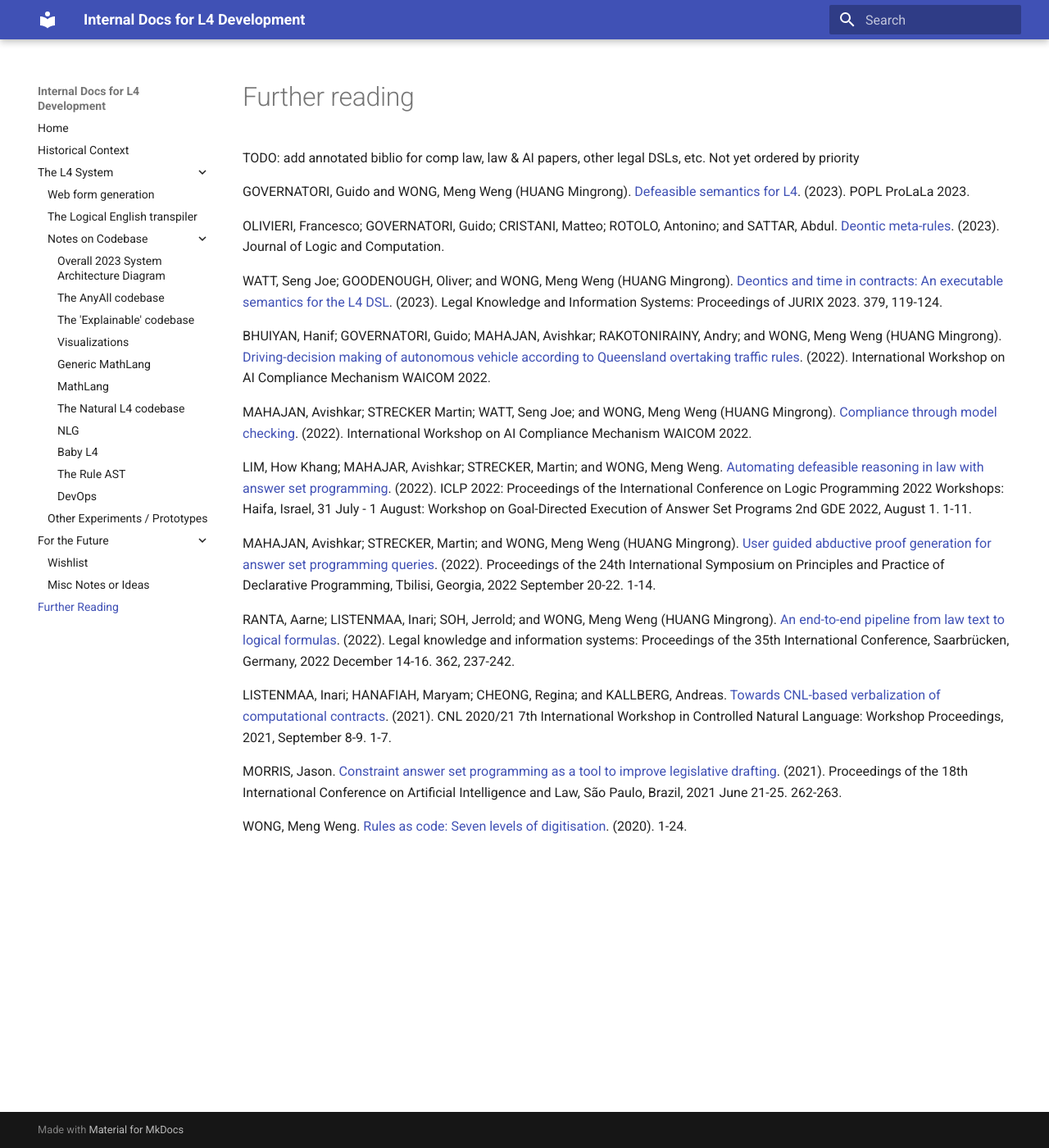
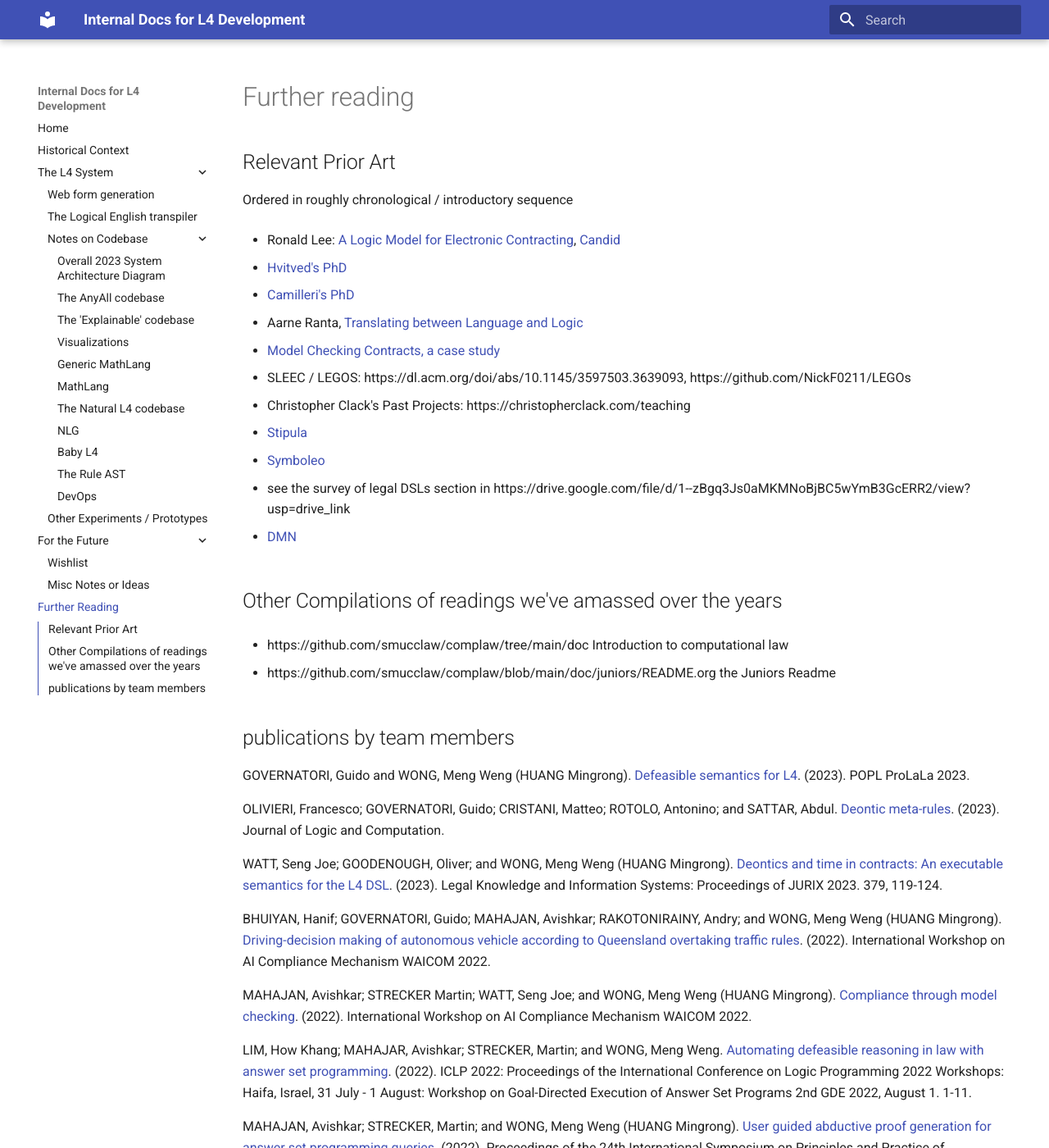
Before and after one commit to smucclaw/internal_docs, an MkDocs documentation site: the page built from docs/further_reading.md, in a window 1280 px wide and 1400 px high. Shown: the whole window at 82% size. Built offline with MkDocs 1.6.1 and Material for MkDocs 9.7.7, drawn with Linux system fonts in a browser that asks for light colours.

Commit message:
add my take on further readings

```diff
--- a/docs/further_reading.md
+++ b/docs/further_reading.md
@@ -1,6 +1,38 @@
 # Further reading
 
-TODO: add annotated biblio for comp law, law & AI papers, other legal DSLs, etc. Not yet ordered by priority
+## Relevant Prior Art
+
+Ordered in roughly chronological / introductory sequence
+
+  - Ronald Lee: [A Logic Model for Electronic Contracting](https://drive.google.com/file/d/1G6m1cDqu2JuVh3ySEfM-5PfiWZ90TvbO/view?usp=drive_link), [Candid](https://drive.google.com/file/d/1K8bZP8GphlT_YX7kR-nadVwcxNHMswTe/view?usp=drive_link)
+
+  - [Hvitved's PhD](https://drive.google.com/file/d/1sLmVMZqHhQDzj8dikKt-8CNemF-nGCn1/view?usp=drive_link)
+
+  - [Camilleri's PhD](https://drive.google.com/file/d/15qyDzov2_Ohr4iK7xiFR_5hI49stcrHJ/view?usp=drive_link)
+
+  - Aarne Ranta, [Translating between Language and Logic](https://drive.google.com/file/d/1q__9Dw_u0wTF5At7CvvsLp9Y6h2KFfZB/view?usp=drive_link)
+
+  - [Model Checking Contracts, a case study](https://drive.google.com/file/d/1a9ptQlFHvHWjZr7SLsl01HHH-f1xAWJG/view?usp=drive_link)
+
+  - SLEEC / LEGOS: https://dl.acm.org/doi/abs/10.1145/3597503.3639093, https://github.com/NickF0211/LEGOs
+
+  - Christopher Clack's Past Projects: https://christopherclack.com/teaching
+
+  - [Stipula](https://cris.unibo.it/handle/11585/896616)
+
+  - [Symboleo](https://drive.google.com/file/d/1lY9Nnn9NfjWp1j4ji6_NmkcQcKOXcJR6/view?usp=drive_link)
+
+  - see the survey of legal DSLs section in https://drive.google.com/file/d/1--zBgq3Js0aMKMNoBjBC5wYmB3GcERR2/view?usp=drive_link
+
+  - [DMN](https://camunda.com/dmn/)
+
+## Other Compilations of readings we've amassed over the years
+
+  - https://github.com/smucclaw/complaw/tree/main/doc Introduction to computational law
+
+  - https://github.com/smucclaw/complaw/blob/main/doc/juniors/README.org the Juniors Readme
+
+## publications by team members
 
 GOVERNATORI, Guido and WONG, Meng Weng (HUANG Mingrong). [Defeasible semantics for L4](https://ink.library.smu.edu.sg/cclaw/5). (2023). POPL ProLaLa 2023.
 
```
